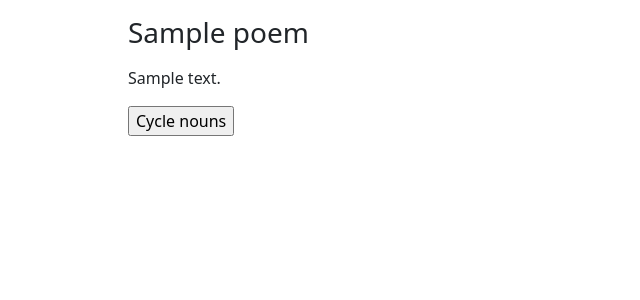
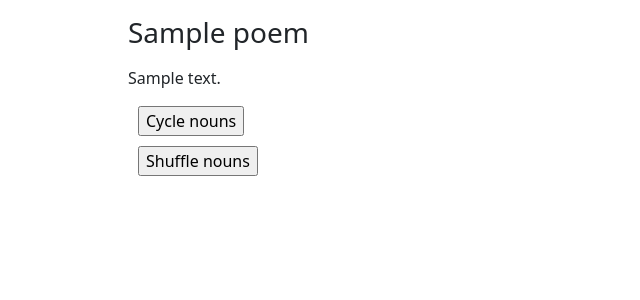
Before and after one commit to lizheym/abstract-poetry, a Rails app: page /poems/1 in a window 1280 px wide. Shown: the part 56-356 px from the top of the page, without its empty margins (0-640 px from the left). Run offline with Rails 7, Linux system fonts and the light colour scheme; tables that the repository leaves empty hold one stand-in row (values such as "Sample post"); style sheets or scripts are compiled from the project's sources; some libraries are stand-ins or nearby versions.

Commit message:
Add shuffle method

```diff
--- a/abstract-poetry/app/assets/stylesheets/poems.scss
+++ b/abstract-poetry/app/assets/stylesheets/poems.scss
@@ -27,3 +27,7 @@
   margin-left: 10px;
   margin-right: 10px;
 }
+
+.margin-vertical {
+  margin: 10px;
+}
--- a/abstract-poetry/app/controllers/poems_controller.rb
+++ b/abstract-poetry/app/controllers/poems_controller.rb
@@ -53,11 +53,37 @@ class PoemsController < ApplicationController
     redirect_to @poem
   end
 
+  def shuffle
+    config.logger = Logger.new(STDOUT)
+
+    @poem = Poem.find(params[:poem_id])
+    @cycle_num = params[:count]
+
+    if @poem.text.presence
+      tgr = EngTagger.new
+      raw_text = @poem.text
+      tagged = tgr.add_tags(raw_text)
+      nouns_in_order = _get_nouns_in_order(tagged)
+      logger.info nouns_in_order.join(", ")
+      with_placeholders = _replace_nouns_with_placeholders(raw_text, nouns_in_order)
+      shuffled_nouns = _shuffle_nouns(nouns_in_order)
+      text_with_nouns_cycled = _replace_placeholders_with_nouns(with_placeholders, shuffled_nouns)
+
+      @poem.update(:text => text_with_nouns_cycled)
+    end
+
+    redirect_to @poem
+  end
+
   private
 
   def _cycle_nouns(nouns, count)
     count = -count
     nouns.rotate(count)
+  end
+
+  def _shuffle_nouns(nouns)
+    nouns.shuffle
   end
 
   def _replace_placeholders_with_nouns(text, nouns)
@@ -81,6 +107,7 @@ class PoemsController < ApplicationController
       if _is_noun?(token)
         logger.info token
         noun = ActionView::Base.full_sanitizer.sanitize(token)
+        logger.info noun
         #if the last character is puncutation, remove it
         if ["—", ".", "-", ";"].any? { |char| noun[-1] == char }
           noun = noun[0...-1]
--- a/abstract-poetry/app/views/poems/show.html.erb
+++ b/abstract-poetry/app/views/poems/show.html.erb
@@ -9,7 +9,14 @@
     <%= simple_format(@poem.text).html_safe %>
   </p>
 
-  <%= form_tag poem_cycle_path(@poem.id), method: :post do %>
-    <%= submit_tag 'Cycle nouns' %>
-  <% end %>
+  <div class="margin-vertical">
+    <%= form_tag poem_cycle_path(@poem.id), method: :post do %>
+      <%= submit_tag 'Cycle nouns' %>
+    <% end %>
+  </div>
+  <div class="margin-vertical">
+    <%= form_tag poem_shuffle_path(@poem.id), method: :post  do %>
+      <%= submit_tag 'Shuffle nouns' %>
+    <% end %>
+  </div>
 </div>
--- a/abstract-poetry/config/routes.rb
+++ b/abstract-poetry/config/routes.rb
@@ -5,6 +5,7 @@ Rails.application.routes.draw do
     post "create"
     get "show"
     post "cycle"
+    post "shuffle"
     get "delete"
   end
 
```
